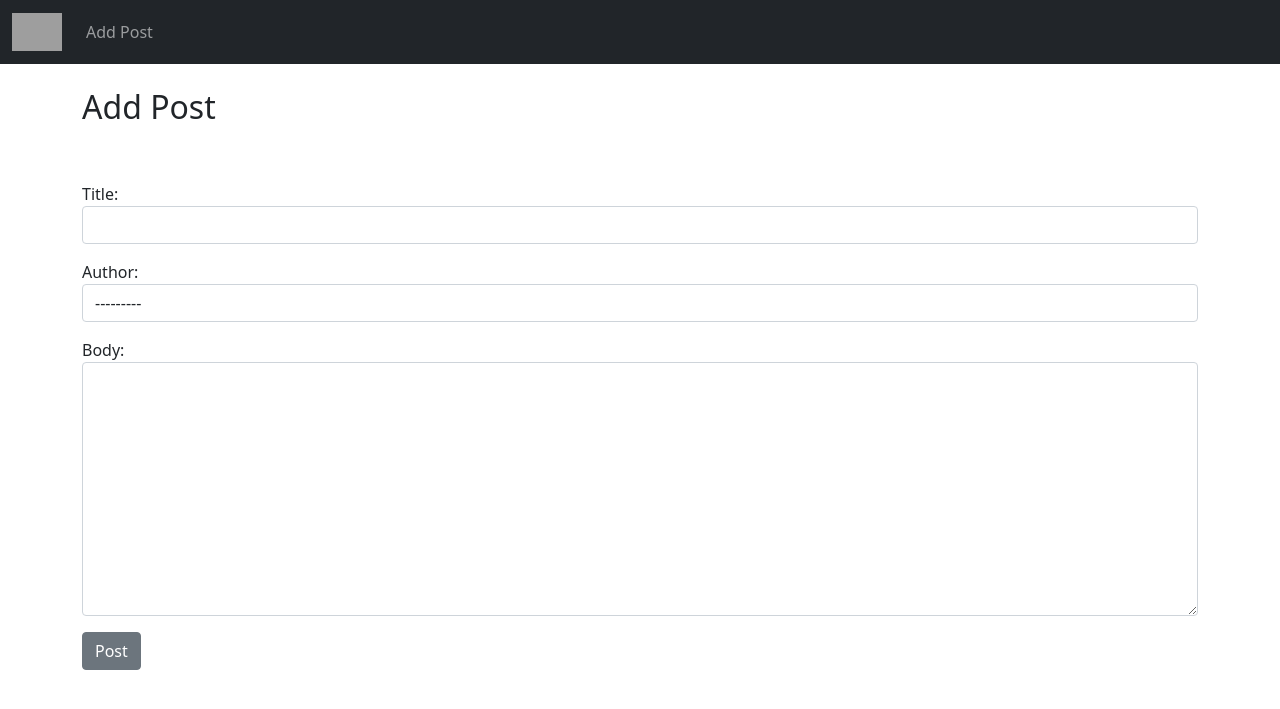
After one commit to SalihTpc/blog-Project, a Django app: page /add_post/ in a window 1280 px wide. The commit adds this page. Shown: the top 709 px of the page. Run offline with Django 4.2, Linux system fonts and the light colour scheme; grey boxes are pictures that could not be loaded.

Commit message:
post add, update and delete func. are added

```diff
--- /dev/null
+++ b/mev/forms.py
@@ -0,0 +1,23 @@
+from django import forms
+from .models import Post
+
+class PostForm(forms.ModelForm):
+    class Meta:
+        model = Post
+        fields = ("title","author","body")
+        widgets = {
+            # "title": forms.TextInput(attrs={"class":"form-control", "placeholder":"This is Title PlaceHolder"}),
+            "title": forms.TextInput(attrs={"class":"form-control"}),
+            "author": forms.Select(attrs={"class":"form-control"}),
+            "body": forms.Textarea(attrs={"class":"form-control"})
+        }
+
+class UpdateForm(forms.ModelForm):
+    class Meta:
+        model = Post
+        fields = ("title", "body")
+        widgets = {
+            "title": forms.TextInput(attrs={"class":"form-control"}),
+            # "author": forms.Select(attrs={"class":"form-control"}),
+            "body": forms.Textarea(attrs={"class":"form-control"})
+        }
--- a/mev/models.py
+++ b/mev/models.py
@@ -1,5 +1,6 @@
 from django.db import models
 from django.contrib.auth.models import User
+from django.urls import reverse
 
 class Post(models.Model):
     title = models.CharField(max_length=255)
@@ -9,3 +10,7 @@ class Post(models.Model):
 
     def __str__(self):
         return self.title + " | " + str(self.author)
+
+    def get_absolute_url(self):
+        # return reverse("details", args=(str(self.id)))
+        return reverse("home")
--- a/mev/templates/base.html
+++ b/mev/templates/base.html
@@ -33,7 +33,7 @@
         <div class="collapse navbar-collapse" id="navbarSupportedContent">
           <ul class="navbar-nav me-auto mb-2 mb-lg-0">
             <li class="nav-item">
-              <a class="nav-link" href="#">Link</a>
+              <a class="nav-link" href="{% url 'add_post' %}">Add Post</a>
             </li>
           </ul>
         </div>
--- a/mev/templates/details.html
+++ b/mev/templates/details.html
@@ -11,5 +11,8 @@
 <br />
 {{post.body}}
 <br /><br />
+<a href="{% url 'update' post.pk %}" class="btn btn-secondary">Edit</a>
+<a href="{% url 'delete' post.pk %}" class="btn btn-secondary">Delete</a>
+<br><br>
 <a href="{% url 'home' %}" class="btn btn-secondary">Back</a>
 {% endblock %}
--- /dev/null
+++ b/mev/templates/post.html
@@ -0,0 +1,16 @@
+{% extends "base.html" %}
+{% block title %} Create a New Post!!! {% endblock %}
+
+{% block content %}
+
+<h2>Add Post</h2><br><br>
+<div class="form-group">
+    <form action="" method="POST">
+        {% csrf_token %}
+        {{form.as_p}}
+        <button class="btn btn-secondary">Post</button>
+    </form>
+</div>
+
+
+{% endblock %}
--- a/mev/urls.py
+++ b/mev/urls.py
@@ -1,8 +1,11 @@
 from django.urls import path
-from .views import HomeView, DetailView
+from .views import HomeView, DetailView, AddPostView, UpdatePostView, DeletePostView
 
 urlpatterns = [
     # path("", views.home, name="home")
     path("", HomeView.as_view(), name="home"),
-    path("blog/<int:pk>", DetailView.as_view(), name="details")
+    path("blog/<int:pk>", DetailView.as_view(), name="details"),
+    path("add_post/", AddPostView.as_view(), name="add_post"),
+    path("edit/<int:pk>", UpdatePostView.as_view(), name="update"),
+    path("delete/<int:pk>", DeletePostView.as_view(), name="delete")
 ]
--- a/mev/views.py
+++ b/mev/views.py
@@ -1,6 +1,8 @@
 from django.shortcuts import render
-from django.views.generic import ListView, DetailView
+from django.views.generic import ListView, DetailView, CreateView, UpdateView, DeleteView
 from .models import Post
+from .forms import PostForm, UpdateForm
+from django.urls import reverse_lazy
 
 # def home(request):
 #     return render(request, "home.html")
@@ -8,7 +10,24 @@ from .models import Post
 class HomeView(ListView):
     model = Post
     template_name = "home.html"
+    ordering = ["-id"]
 
 class DetailView(DetailView):
     model = Post
     template_name = "details.html"
+
+class AddPostView(CreateView):
+    model = Post
+    form_class = PostForm
+    template_name = "post.html"
+    # fields = "__all__"
+
+class UpdatePostView(UpdateView):
+    model = Post
+    form_class = UpdateForm
+    template_name = "update.html"
+
+class DeletePostView(DeleteView):
+    model = Post
+    template_name = "delete.html"
+    success_url = reverse_lazy("home")
```
Also changed, not shown: mev/templates/delete.html (added, +16 -0 lines), mev/templates/update.html (added, +16 -0 lines).
